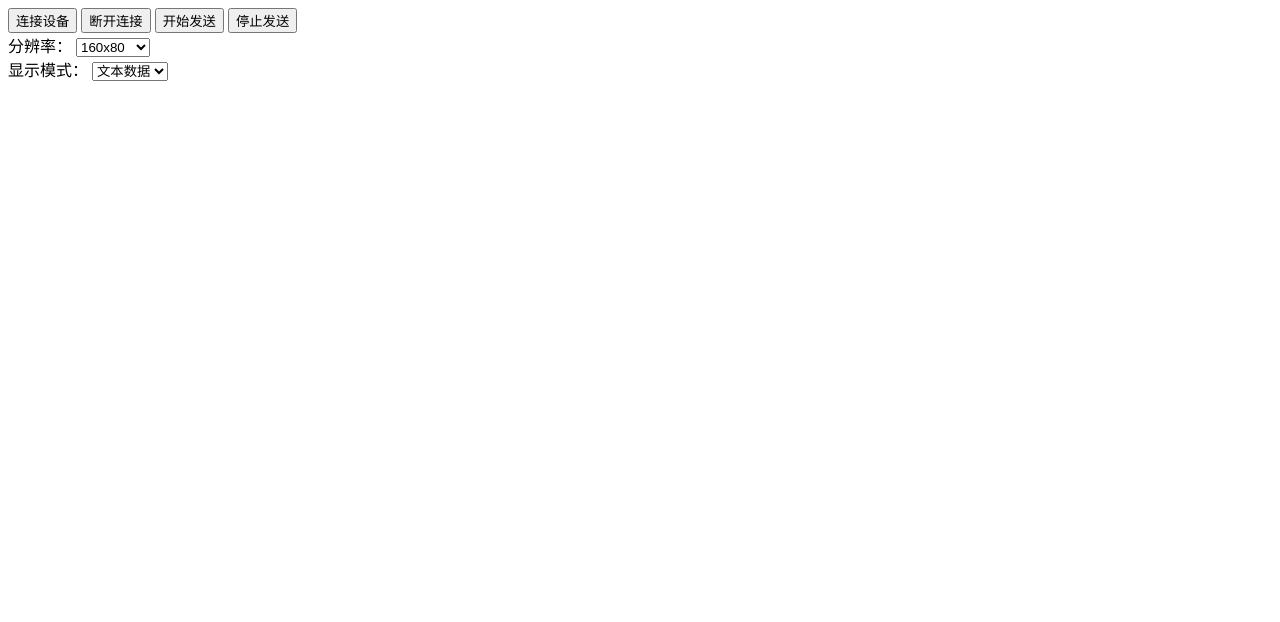
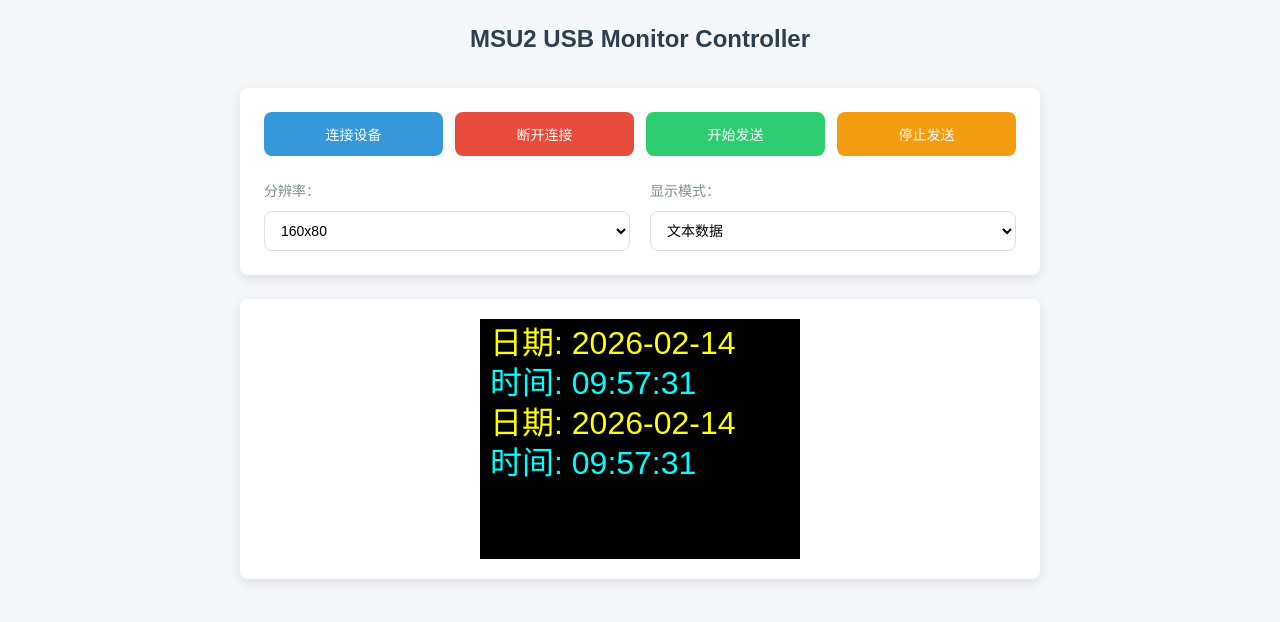
Before and after one commit to Frost-ZX/msu2-usb-monitor-controller-demo, a plain HTML site: page index.html in a window 1280 px wide. Drawn offline with Linux system fonts and the light colour scheme.

Commit message:
feat: 优化界面样式

```diff
--- a/assets/main.css
+++ b/assets/main.css
@@ -0,0 +1,215 @@
+/* 全局样式重置 */
+* {
+  margin: 0;
+  padding: 0;
+  box-sizing: border-box;
+}
+
+/* 根元素变量定义 */
+:root {
+  --primary-color: #3498db;
+  --primary-hover: #2980b9;
+  --secondary-color: #2ecc71;
+  --secondary-hover: #27ae60;
+  --danger-color: #e74c3c;
+  --danger-hover: #c0392b;
+  --warning-color: #f39c12;
+  --warning-hover: #e67e22;
+  --background-color: #f5f7fa;
+  --card-background: #ffffff;
+  --text-primary: #2c3e50;
+  --text-secondary: #7f8c8d;
+  --border-radius: 8px;
+  --box-shadow: 0 4px 12px rgba(0, 0, 0, 0.1);
+  --transition: all 0.3s ease;
+}
+
+/* 基础样式 */
+body {
+  font-family: 'HarmonyOS Sans SC', sans-serif;
+  background-color: var(--background-color);
+  color: var(--text-primary);
+  line-height: 1.6;
+  min-height: 100vh;
+  display: flex;
+  flex-direction: column;
+  align-items: center;
+  padding: 20px;
+}
+
+/* 主容器 */
+.container {
+  width: 100%;
+  max-width: 800px;
+  margin: 0 auto;
+}
+
+/* 标题样式 */
+h1 {
+  text-align: center;
+  color: var(--text-primary);
+  margin-bottom: 30px;
+  font-size: 24px;
+  font-weight: 600;
+}
+
+/* 表单容器 */
+.form-container {
+  background-color: var(--card-background);
+  border-radius: var(--border-radius);
+  box-shadow: var(--box-shadow);
+  padding: 24px;
+  margin-bottom: 24px;
+  width: 100%;
+}
+
+/* 操作按钮区域 */
+.actions {
+  display: grid;
+  grid-template-columns: repeat(auto-fit, minmax(120px, 1fr));
+  gap: 12px;
+  margin-bottom: 24px;
+}
+
+/* 按钮样式 */
+button {
+  padding: 12px 16px;
+  border: none;
+  border-radius: var(--border-radius);
+  font-size: 14px;
+  font-weight: 500;
+  cursor: pointer;
+  transition: var(--transition);
+  display: flex;
+  align-items: center;
+  justify-content: center;
+  gap: 6px;
+}
+
+/* 禁用按钮样式 */
+button.disabled {
+  opacity: 0.6;
+  cursor: not-allowed;
+  transform: none !important;
+  box-shadow: none !important;
+}
+button.disabled:hover {
+  transform: none !important;
+  box-shadow: none !important;
+}
+
+/* 按钮类型样式 */
+#connect-button {
+  background-color: var(--primary-color);
+  color: white;
+}
+#connect-button:hover {
+  background-color: var(--primary-hover);
+  transform: translateY(-2px);
+  box-shadow: 0 6px 16px rgba(52, 152, 219, 0.4);
+}
+#disconnect-button {
+  background-color: var(--danger-color);
+  color: white;
+}
+#disconnect-button:hover {
+  background-color: var(--danger-hover);
+  transform: translateY(-2px);
+  box-shadow: 0 6px 16px rgba(231, 76, 60, 0.4);
+}
+#start-button {
+  background-color: var(--secondary-color);
+  color: white;
+}
+#start-button:hover {
+  background-color: var(--secondary-hover);
+  transform: translateY(-2px);
+  box-shadow: 0 6px 16px rgba(46, 204, 113, 0.4);
+}
+#stop-button {
+  background-color: var(--warning-color);
+  color: white;
+}
+#stop-button:hover {
+  background-color: var(--warning-hover);
+  transform: translateY(-2px);
+  box-shadow: 0 6px 16px rgba(243, 156, 18, 0.4);
+}
+
+/* 设置区域 */
+.settings {
+  display: grid;
+  grid-template-columns: repeat(auto-fit, minmax(200px, 1fr));
+  gap: 20px;
+}
+
+/* 选择器容器 */
+.resolution-selector,
+.display-mode-selector {
+  display: flex;
+  flex-direction: column;
+  gap: 8px;
+}
+
+/* 标签样式 */
+label {
+  font-size: 14px;
+  font-weight: 500;
+  color: var(--text-secondary);
+}
+
+/* 选择框样式 */
+select {
+  padding: 10px 12px;
+  border: 1px solid #e0e0e0;
+  border-radius: var(--border-radius);
+  font-size: 14px;
+  background-color: white;
+  transition: var(--transition);
+  cursor: pointer;
+}
+select:hover {
+  border-color: var(--primary-color);
+  box-shadow: 0 0 0 2px rgba(52, 152, 219, 0.1);
+}
+select:focus {
+  outline: none;
+  border-color: var(--primary-color);
+  box-shadow: 0 0 0 3px rgba(52, 152, 219, 0.2);
+}
+
+/* 画布容器 */
+.canvas-container {
+  background-color: var(--card-background);
+  border-radius: var(--border-radius);
+  box-shadow: var(--box-shadow);
+  padding: 20px;
+  width: 100%;
+  display: flex;
+  justify-content: center;
+  align-items: center;
+  margin-bottom: 24px;
+}
+
+/* 选择文本样式 */
+::selection {
+  background-color: var(--primary-color);
+  color: white;
+}
+
+/* 滚动条样式 */
+::-webkit-scrollbar {
+  width: 8px;
+  height: 8px;
+}
+::-webkit-scrollbar-track {
+  background: #f1f1f1;
+  border-radius: 4px;
+}
+::-webkit-scrollbar-thumb {
+  background: #c1c1c1;
+  border-radius: 4px;
+}
+::-webkit-scrollbar-thumb:hover {
+  background: #a8a8a8;
+}
--- a/assets/main.js
+++ b/assets/main.js
@@ -4,7 +4,7 @@ window.addEventListener('DOMContentLoaded', () => {
   const disconnectButton = document.getElementById('disconnect-button');
   const startButton = document.getElementById('start-button');
   const stopButton = document.getElementById('stop-button');
-  const canvas = document.getElementById('monitor-canvas');
+  const canvas = document.getElementById('canvas-element');
   const ctx = canvas.getContext('2d');
 
   // 全局变量
@@ -16,6 +16,16 @@ window.addEventListener('DOMContentLoaded', () => {
   let animationId = null;
   let lastRefreshTime = 0;
   let displayMode = 'data'; // 显示模式: 'data' 或 'spectrum'
+
+  // 初始化UI状态
+  function initUI() {
+    // 初始绘制
+    if (displayMode === 'data') {
+      monitor.createDisplayImage();
+    } else {
+      drawSpectrum();
+    }
+  }
 
   // 音频相关变量
   let audioContext = null;
@@ -186,6 +196,9 @@ window.addEventListener('DOMContentLoaded', () => {
   // 创建全局监控器实例
   const monitor = new SystemMonitor();
 
+  // 初始化UI
+  initUI();
+
   // 初始化音频上下文和麦克风
   async function initAudio() {
     try {
@@ -333,6 +346,7 @@ window.addEventListener('DOMContentLoaded', () => {
   // 连接按钮点击事件
   connectButton.addEventListener('click', async () => {
     try {
+
       // 请求用户授权访问串口设备
       port = await navigator.serial.requestPort();
 
@@ -434,6 +448,7 @@ window.addEventListener('DOMContentLoaded', () => {
 
   // 断开连接按钮点击事件
   disconnectButton.addEventListener('click', async () => {
+
     // 断开连接前自动停止监控
     if (animationId) {
       console.log('自动停止监控...');
@@ -458,6 +473,7 @@ window.addEventListener('DOMContentLoaded', () => {
 
     deviceState = 0;
     console.log('设备已断开连接');
+
   });
 
   // 辅助函数：将32位整数拆分为4个字节
--- a/index.html
+++ b/index.html
@@ -3,15 +3,30 @@
 <head>
   <meta charset="UTF-8">
   <meta name="viewport" content="width=device-width, initial-scale=1.0">
-  <title>USB Monitor Controller</title>
+  <title>MSU2 USB Monitor Controller</title>
   <link rel="stylesheet" href="./assets/main.css">
 </head>
 <body>
   <div class="container">
+
+    <!-- 标题 -->
+    <h1>MSU2 USB Monitor Controller</h1>
+
+    <!-- 表单容器 -->
+    <div class="form-container">
+
+      <!-- 操作 -->
+      <div class="actions">
         <button id="connect-button">连接设备</button>
         <button id="disconnect-button">断开连接</button>
         <button id="start-button">开始发送</button>
         <button id="stop-button">停止发送</button>
+      </div>
+
+      <!-- 配置 -->
+      <div class="settings">
+
+        <!-- 分辨率 -->
         <div class="resolution-selector">
           <label for="resolution">分辨率：</label>
           <select id="resolution">
@@ -20,6 +35,8 @@
             <option value="320x240">320x240</option>
           </select>
         </div>
+
+        <!-- 显示模式 -->
         <div class="display-mode-selector">
           <label for="display-mode">显示模式：</label>
           <select id="display-mode">
@@ -27,9 +44,16 @@
             <option value="spectrum">频谱分析</option>
           </select>
         </div>
+
       </div>
+
+    </div>
+
+    <!-- 画布容器 -->
     <div class="canvas-container">
-    <canvas id="monitor-canvas" width="320" height="240"></canvas>
+      <canvas id="canvas-element" width="320" height="240"></canvas>
+    </div>
+
   </div>
   <script src="./assets/main.js"></script>
 </body>
```
Lines whose indentation alone changed are shown as unchanged.
